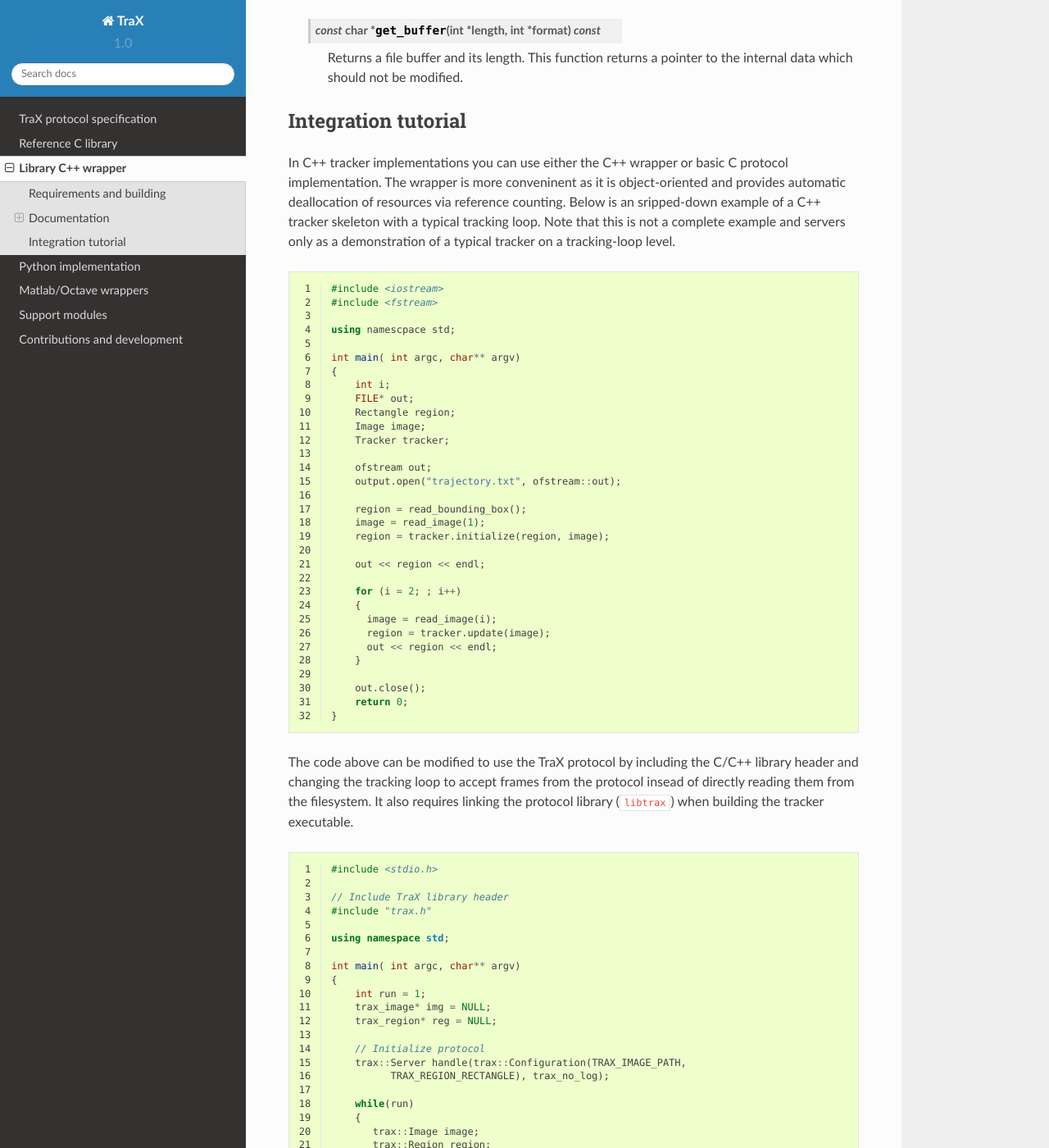
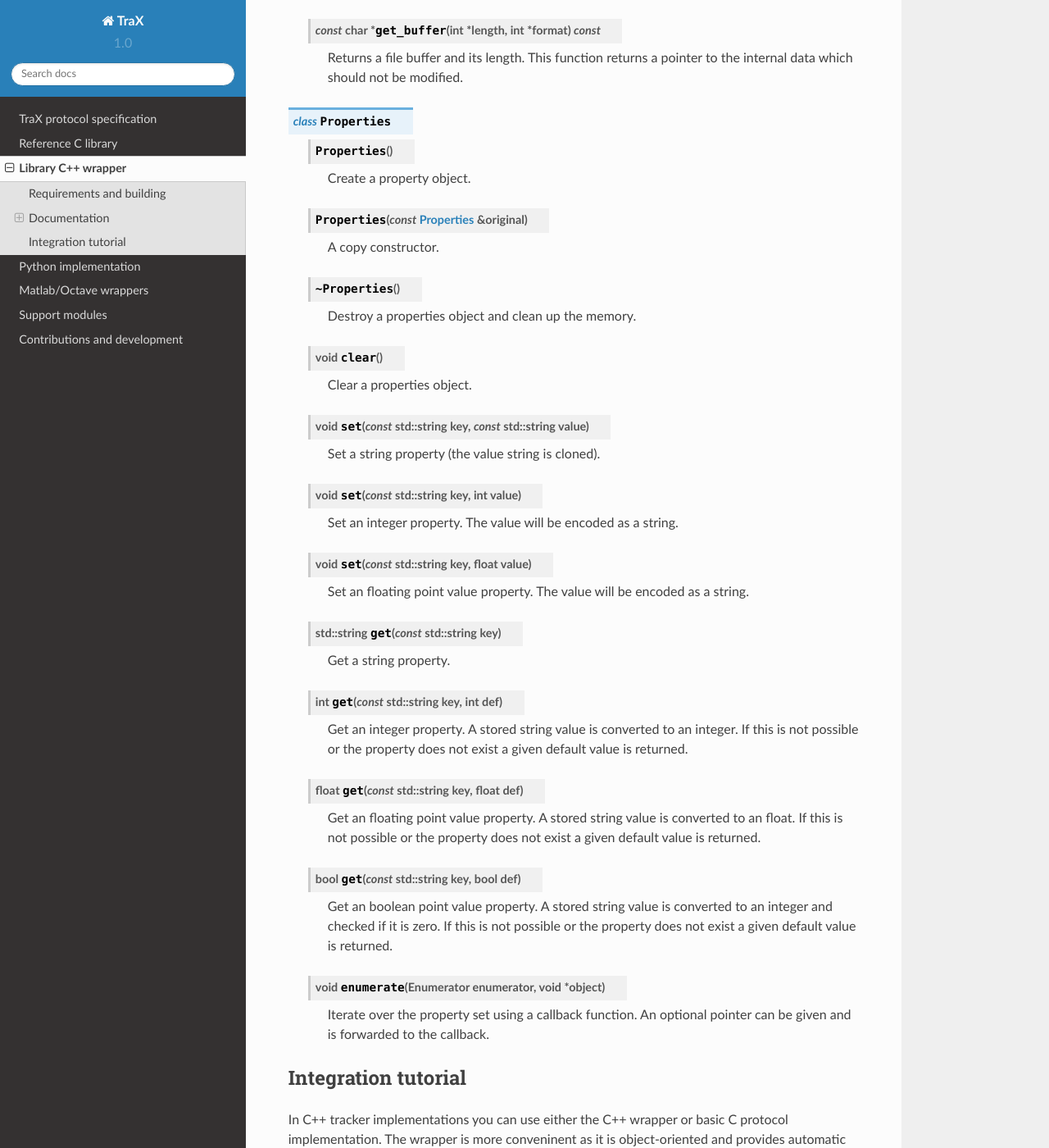
Before and after one commit to votchallenge/trax, a Sphinx documentation site: the page built from docs/documentation_cpp.rst, in a window 1280 px wide and 1400 px high, scrolled down 3393 px. Shown: the whole window at 82% size. Built offline with Sphinx 7.4.7 and the Read the Docs theme 2.0.0, drawn with Linux system fonts in a browser that asks for light colours.

Commit message:
Updating documentation.

```diff
--- a/docs/documentation_cpp.rst
+++ b/docs/documentation_cpp.rst
@@ -154,6 +154,56 @@ The wrapper is composed of several classes, mostly following the underlying C fu
       Returns a file buffer and its length. This function returns a pointer to the internal data which should not be modified.
 
 
+.. cpp:class:: Properties
+
+   .. cpp:function:: Properties()
+
+      Create a property object.
+
+   .. cpp:function:: Properties(const Properties& original)
+
+      A copy constructor.
+
+   .. cpp:function::  ~Properties()
+
+      Destroy a properties object and clean up the memory.
+
+   .. cpp:function:: void clear()
+
+      Clear a properties object.
+
+   .. cpp:function:: void set(const std::string key, const std::string value)
+
+      Set a string property (the value string is cloned).
+
+   .. cpp:function:: void set(const std::string key, int value)
+
+      Set an integer property. The value will be encoded as a string.
+
+   .. cpp:function:: void set(const std::string key, float value)
+
+      Set an floating point value property. The value will be encoded as a string.
+
+   .. cpp:function:: std::string get(const std::string key)
+
+      Get a string property.
+
+   .. cpp:function:: int get(const std::string key, int def)
+
+      Get an integer property. A stored string value is converted to an integer. If this is not possible or the property does not exist a given default value is returned.
+
+   .. cpp:function:: float get(const std::string key, float def)
+
+      Get an floating point value property. A stored string value is converted to an float. If this is not possible or the property does not exist a given default value is returned.
+
+   .. cpp:function:: bool get(const std::string key, bool def)
+
+      Get an boolean point value property. A stored string value is converted to an integer and checked if it is zero. If this is not possible or the property does not exist a given default value is returned.
+
+   .. cpp:function:: void enumerate(Enumerator enumerator, void* object)
+
+      Iterate over the property set using a callback function. An optional pointer can be given and is forwarded to the callback.
+
 Integration tutorial
 --------------------
 
--- a/docs/protocol.rst
+++ b/docs/protocol.rst
@@ -39,11 +39,13 @@ Protocol messages and states
 Below we list the valid messages of the protocol as well as the states of the client and server. Despite the apparent simplicity of the protocol its execution should be strict. An inappropriate or indecipherable message should result in immediate termination of connection in case of both parties.
 
  - ``hello`` (server): The message is sent by the server to introduce itself and list its capabilities. This message specifies no mandatory arguments, however, the server can report the capabilities using the optional named arguments. The official arguments, recognized by the first version of the protocol are:
+
   * ``trax.version`` (integer): Specifies the supported version of the protocol. If not present, version 1 is assumed.
   * ``trax.name`` (string): Specifies the name of the tracker. The name can be used by the client to verify that the correct algorithm is executed.
   * ``trax.identifier`` (string): Specifies the identifier of the current implementation. The identifier can be used to determine the version of the tracker.
   * ``trax.image`` (string): Specifies the supported image format. See Section `Region formats`_ for the list of supported formats. By default it is assumed that the tracker can accept file paths as image source.
   * ``trax.region`` (string): Specifies the supported region format. See Section `Image formats`_ for the list of supported formats. By default it is assumed that the tracker can accept rectangles as region specification.
+
  - ``initialize`` (client): This message is sent by the client to initialize the tracker. The message contains the image data and the region of the object. The actual format of the required arguments is determined by the image and region formats specified by the server.
  - ``frame`` (client): This message is sent by the client to request processing of a new image. The message contains the image data. The actual format of the required argument is determined by the image format specified by the server.
  - ``state`` (server): This message is used by the server to send the new region to the client. The message contains region data in arbitrary supported format (most commonly the same format that the server proposed in the introduction message).
```
